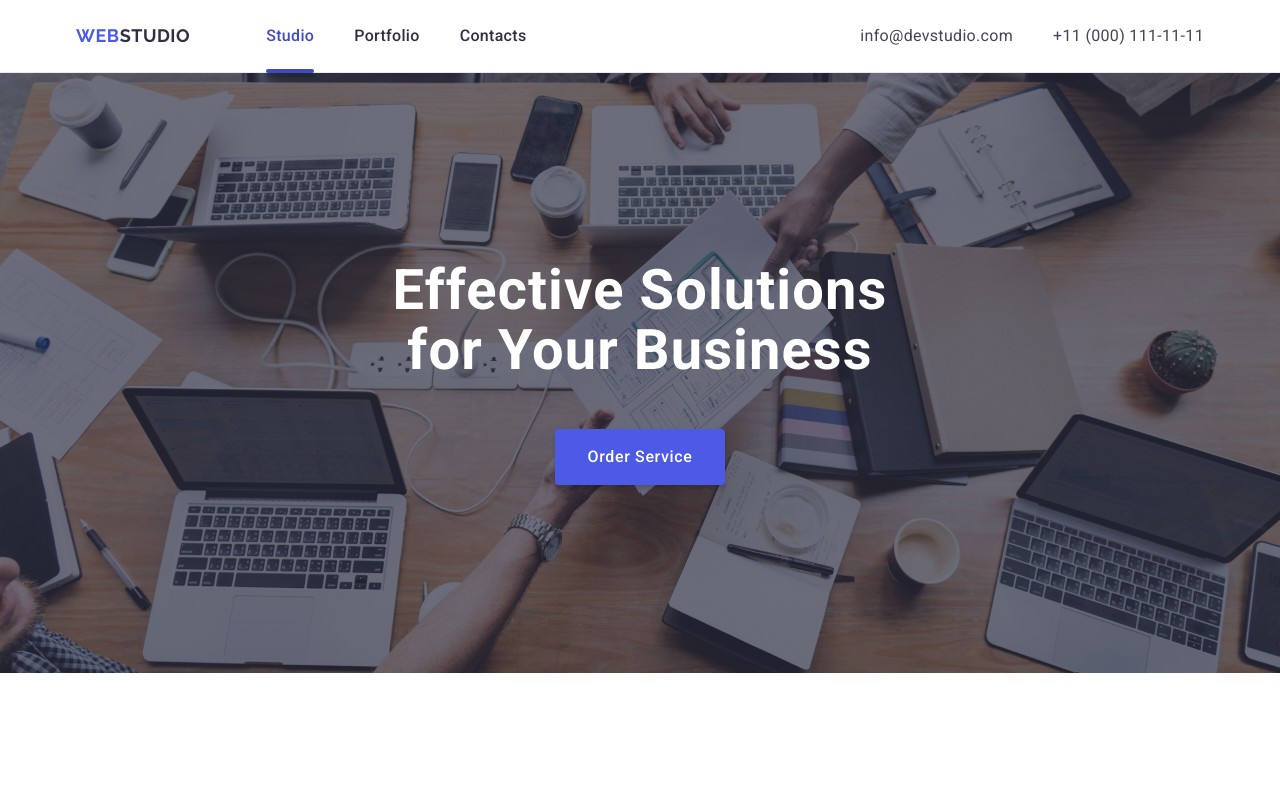
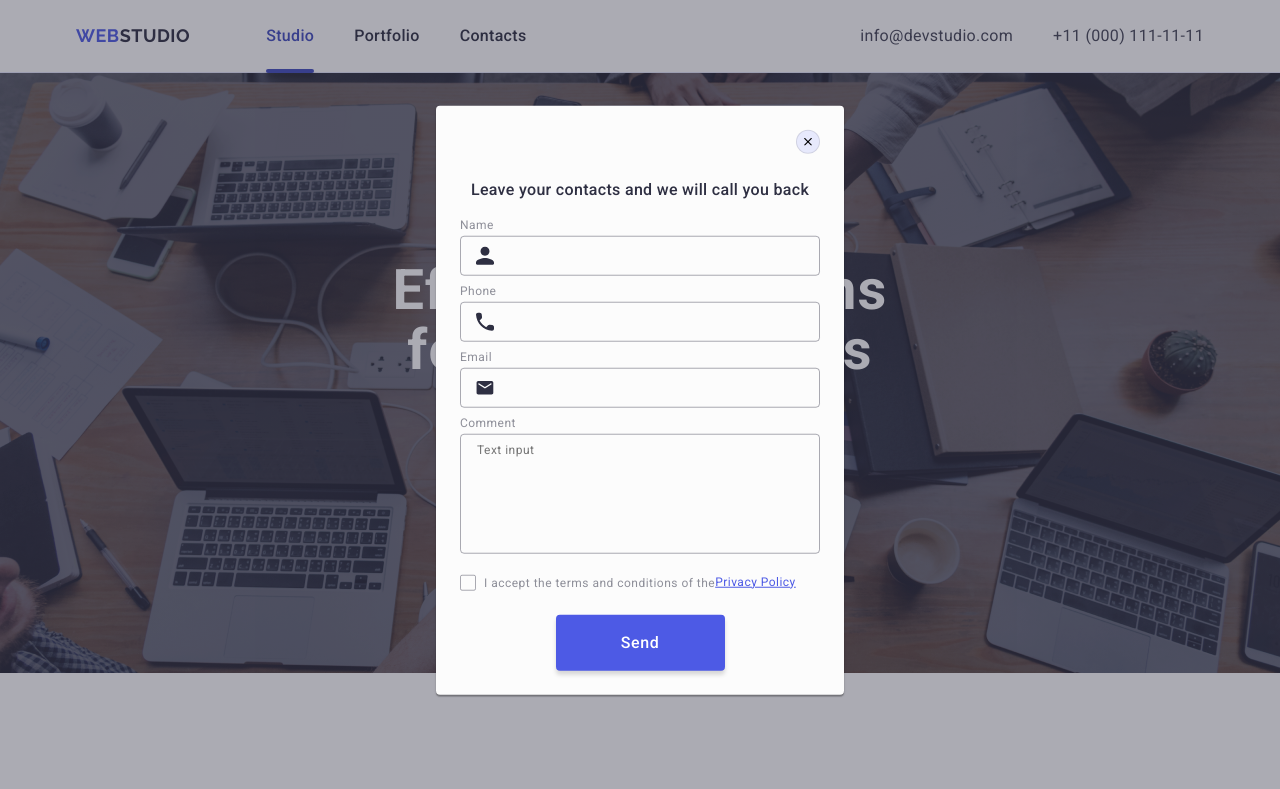
Before and after one commit to CaptainKirioto/goit-markup-hw-05, a plain HTML site: page index.html in a window 1280 px wide. Shown: the top 789 px of the page. Drawn offline with nearby package versions, Linux system fonts and the light colour scheme.

Commit message:
Error Correction 2
- Width for subscribe-btn changed to min-width
- modal-checkbox got display: inline-flex
- modal-field-comment got margin-bottom: 16px; and transition: background-color 250ms cubic-bezier(0.4, 0, 0.2, 1);
- margin-top: 16px for modal-check deleted

```diff
--- a/css/styles.css
+++ b/css/styles.css
@@ -526,7 +526,7 @@ img {
 .subscribe-btn {
   border-radius: 4px;
 
-  width: 165px;
+  min-width: 165px;
   height: 40px;
   border: none;
   background-color: #4d5ae5;
@@ -636,6 +636,10 @@ img {
   margin-bottom: 8px;
 }
 
+.modal-field-comment {
+  margin-bottom: 16px;
+}
+
 .modal-input-wrap {
   position: relative;
 }
@@ -703,6 +707,7 @@ img {
   cursor: pointer;
   display: block;
   margin: 0 auto;
+  transition: background-color 250ms cubic-bezier(0.4, 0, 0.2, 1);
 }
 
 .modal-icon {
@@ -731,20 +736,18 @@ img {
 }
 
 .modal-checkbox {
+  display: inline-flex;
   width: 16px;
   height: 16px;
   border-radius: 2px;
   border: 1px solid rgba(46, 47, 66, 0.4);
-  display: block;
   margin-right: 8px;
-  display: flex;
   justify-content: center;
   align-items: center;
   fill: transparent;
   transition: background-color 250ms cubic-bezier(0.4, 0, 0.2, 1),
     border 250ms cubic-bezier(0.4, 0, 0.2, 1),
     fill 250ms cubic-bezier(0.4, 0, 0.2, 1);
-  display: inline-flex;
 }
 
 .form-check:checked + .check-text .modal-checkbox {
@@ -755,6 +758,5 @@ img {
 }
 
 .modal-check {
-  margin-top: 16px;
   margin-bottom: 24px;
 }
--- a/index.html
+++ b/index.html
@@ -550,7 +550,7 @@
 
     <!-- Modal window -->
 
-    <div class="backdrop">
+    <div class="backdrop is-open">
       <div class="modal">
         <button type="button" class="modal-close-btn">
           <svg class="modal-close-icon" width="8" height="8">
@@ -606,8 +606,8 @@
             </div>
           </div>
 
-          <div class="modal-field">
-            <label for="user-text" class="modal-label">Comment</label>
+          <div class="modal-field modal-field-comment">
+            <label for="user-comment" class="modal-label">Comment</label>
             <textarea
               name="user-comment"
               id="user-comment"
@@ -628,8 +628,9 @@
               <span class="modal-checkbox">
                 <svg class="check-icon" width="10" height="8">
                   <use href="./images/icons.svg#icon-checkmark"></use>
-                </svg> </span
-              >I accept the terms and conditions of the
+                </svg>
+              </span>
+              I accept the terms and conditions of the
               <a href="" class="privacy-link">Privacy Policy</a></label
             >
           </div>
```
